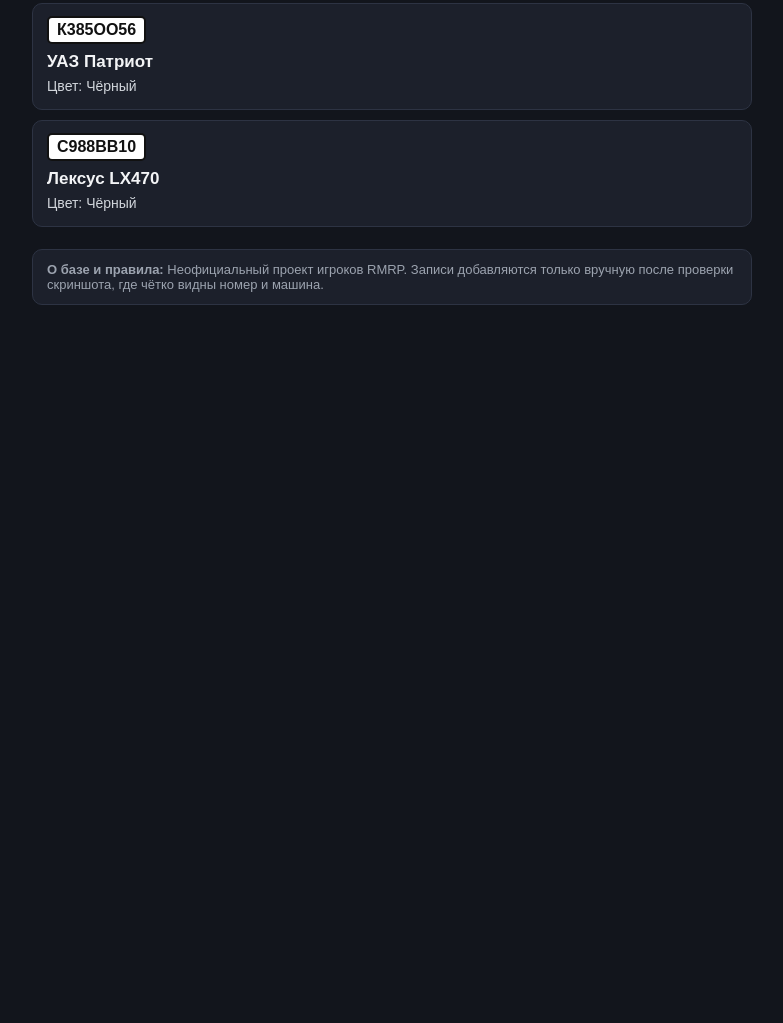
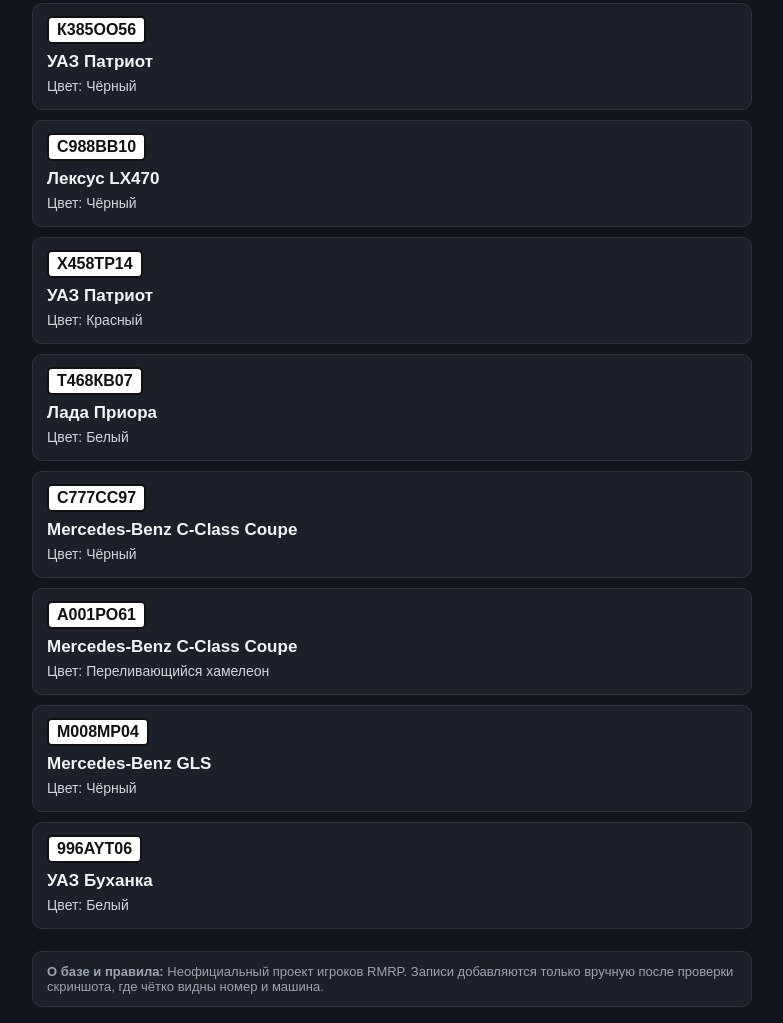
Before and after one commit to Asyl61/RMRP-plates, a plain HTML site: page index.html in a window 1280 px wide. Shown: the part 1381-2404 px from the top of the page, without its empty margins (248-1031 px from the left). Before the commit the page ends 1702 px from the top, so only its background shows below. Drawn offline with Linux system fonts and the light colour scheme.

Commit message:
Add vehicle entries to index.html
Added multiple vehicle entries with details including plate, car model, color, and server.

```diff
--- a/index.html
+++ b/index.html
@@ -190,6 +190,43 @@
     color: "Чёрный",
     server: "Патрики"
   },
+        {
+    plate: "Х458ТР14",
+    car: "УАЗ Патриот",
+    color: "Красный",
+    server: "Патрики"
+  },
+  {
+    plate: "Т468КВ07",
+    car: "Лада Приора",
+    color: "Белый",
+    server: "Патрики"
+  },
+  {
+    plate: "С777СС97",
+    car: "Mercedes-Benz C-Class Coupe",
+    color: "Чёрный",
+    server: "Патрики"
+  },
+  {
+    plate: "А001РО61",
+    car: "Mercedes-Benz C-Class Coupe",
+    color: "Переливающийся хамелеон",
+    server: "Патрики"
+  },
+  {
+    plate: "М008МР04",
+    car: "Mercedes-Benz GLS",
+    color: "Чёрный",
+    server: "Патрики"
+  },
+  {
+    plate: "996AYT06",
+    car: "УАЗ Буханка",
+    color: "Белый",
+    server: "Патрики"
+  },
+
 
 
 
```
